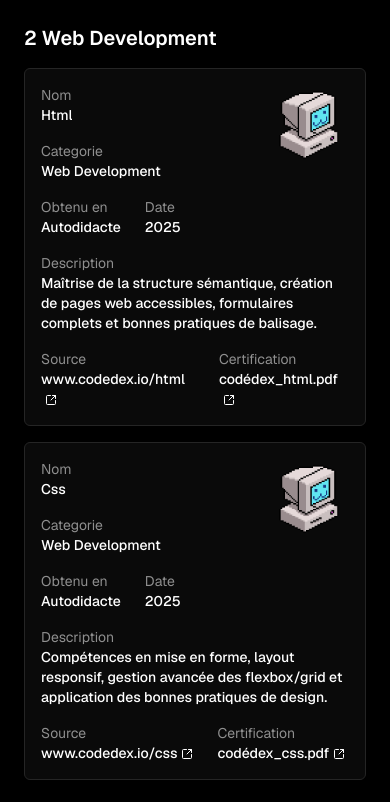
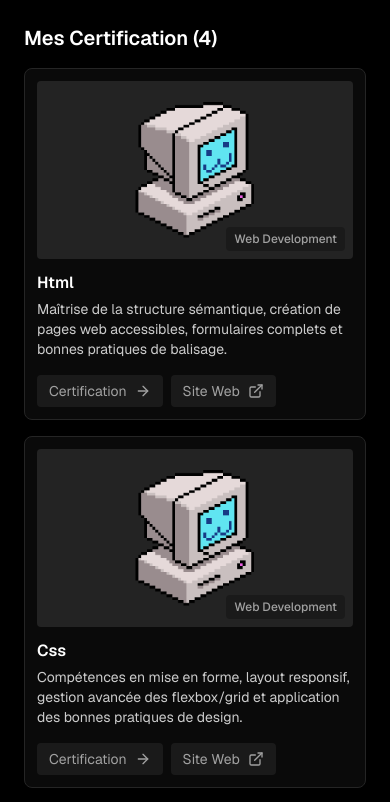
Before and after one commit to FlytziTv/sz-slam, a Next.js app: page /certifs in a window 390 px wide. Shown: the top 802 px of the page. Built offline with nearby package versions, Linux system fonts and the light colour scheme.

Commit message:
new version and responsive

```diff
--- a/app/certifs/page.tsx
+++ b/app/certifs/page.tsx
@@ -1,45 +1,32 @@
-import CertifCard from "@/components/card/CertifCard";
 import Footer from "@/components/sz/footer";
+import SZCertifCard from "@/components/SZ2026/SZCertifCard";
 import { certif_data } from "@/data/certifs";
 
 export default function Certifs() {
-  const groupedByCategory = certif_data.reduce(
-    (acc, certif) => {
-      if (!acc[certif.categorie]) {
-        acc[certif.categorie] = [];
-      }
-      acc[certif.categorie].push(certif);
-      return acc;
-    },
-    {} as Record<string, typeof certif_data>,
-  );
+
 
   return (
     <>
       <main className="flex flex-col gap-8 mx-auto items-center justify-center my-6 px-6">
-        {Object.entries(groupedByCategory).map(([category, certifs]) => (
-          <div key={category} className="flex flex-col w-full gap-4">
+          <div className="flex flex-col w-full gap-4">
             <h2 className="text-xl font-semibold">
-              <span>{certifs.length}</span> {category}
+              Mes Certification <span>({certif_data.length})</span>
             </h2>
 
-            <div className="w-full grid grid-cols-1 md:grid-cols-2 xl:grid-cols-2 2xl:grid-cols-3 gap-4">
-              {certifs.map((certif) => (
-                <CertifCard
+            <div className="w-full grid grid-cols-1 sm:grid-cols-2 lg:grid-cols-3 xl:grid-cols-4 2xl:grid-cols-5 gap-4">
+              {certif_data.map((certif) => (
+                <SZCertifCard
                   key={certif.id}
-                  status={certif.status}
                   categorie={certif.categorie}
                   name={certif.name}
                   image={certif.image}
                   pdf={certif.pdf}
                   description={certif.description}
                   url={certif.link}
-                  date={certif.date}
                 />
               ))}
             </div>
           </div>
-        ))}
       </main>
       <Footer />
     </>
--- /dev/null
+++ b/components/SZ2026/SZCertifCard.tsx
@@ -0,0 +1,65 @@
+import Image from "next/image";
+import Link from "next/link";
+import { ArrowRight, ExternalLink } from "lucide-react";
+
+export default function SZCertifCard({
+  categorie,
+  name,
+  image,
+  pdf,
+  description,
+  url,
+}: {
+  categorie: string;
+  name: string;
+  image: string;
+  pdf: string;
+  description: string;
+  url: string;
+}) {
+  return (
+    <div className="group bg-[#0A0A0A] border border-[#252525] transition-all duration-300 rounded-lg p-3 gap-3 flex flex-col cursor-pointer">
+      <div className="aspect-video w-full relative overflow-hidden rounded-sm sticky-0 bg-white/10 flex items-center justify-center">
+        <Image
+          src={image}
+          alt={name}
+          width={160}
+          height={160}
+          className="rounded-sm group-hover:scale-105 transition-transform duration-600"
+        />
+
+        <span className="absolute bottom-2 right-2 bg-[#1a1a1a] text-[#a1a1a1] text-xs font-medium px-2 py-1 rounded-sm">
+          {categorie}
+        </span>
+      </div>
+      <div className="flex flex-col justify-between w-full flex-1 gap-4 min-h-24">
+        <div className="flex flex-col gap-1 items-start w-full ">
+          <h2 className="text-base font-semibold text-[#FFFFFF]">{name}</h2>
+          <p className="text-sm text-[#cccccc]">{description}</p>
+        </div>
+        <div className="flex flex-row items-center gap-2 ">
+          {pdf !== "/" && (
+            <Link
+              href={pdf}
+              target="_blank"
+              className="text-sm px-3 py-1.5 rounded-sm bg-[#1a1a1a] text-[#a1a1a1] hover:text-[#FFFFFF] transition-colors duration-300 flex items-center gap-2"
+            >
+              Certification
+              <ArrowRight size={16} />
+            </Link>
+          )}
+          {url !== "/" && (
+            <Link
+              href={url}
+              target="_blank"
+              className="text-sm px-3 py-1.5 rounded-sm bg-[#1a1a1a] text-[#a1a1a1] hover:text-[#FFFFFF] transition-colors duration-300 flex items-center gap-2"
+            >
+              Site Web
+              <ExternalLink size={16} />
+            </Link>
+          )}
+        </div>
+      </div>
+    </div>
+  );
+}
```
